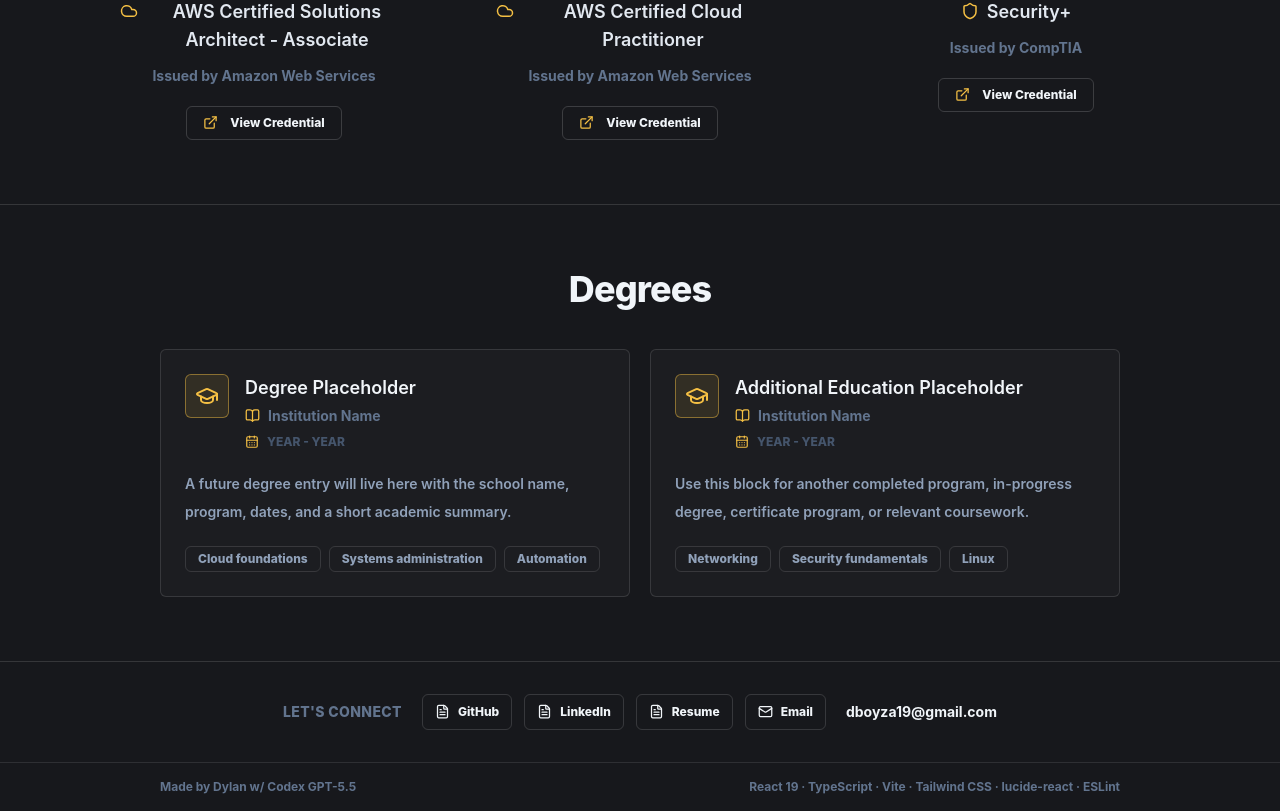
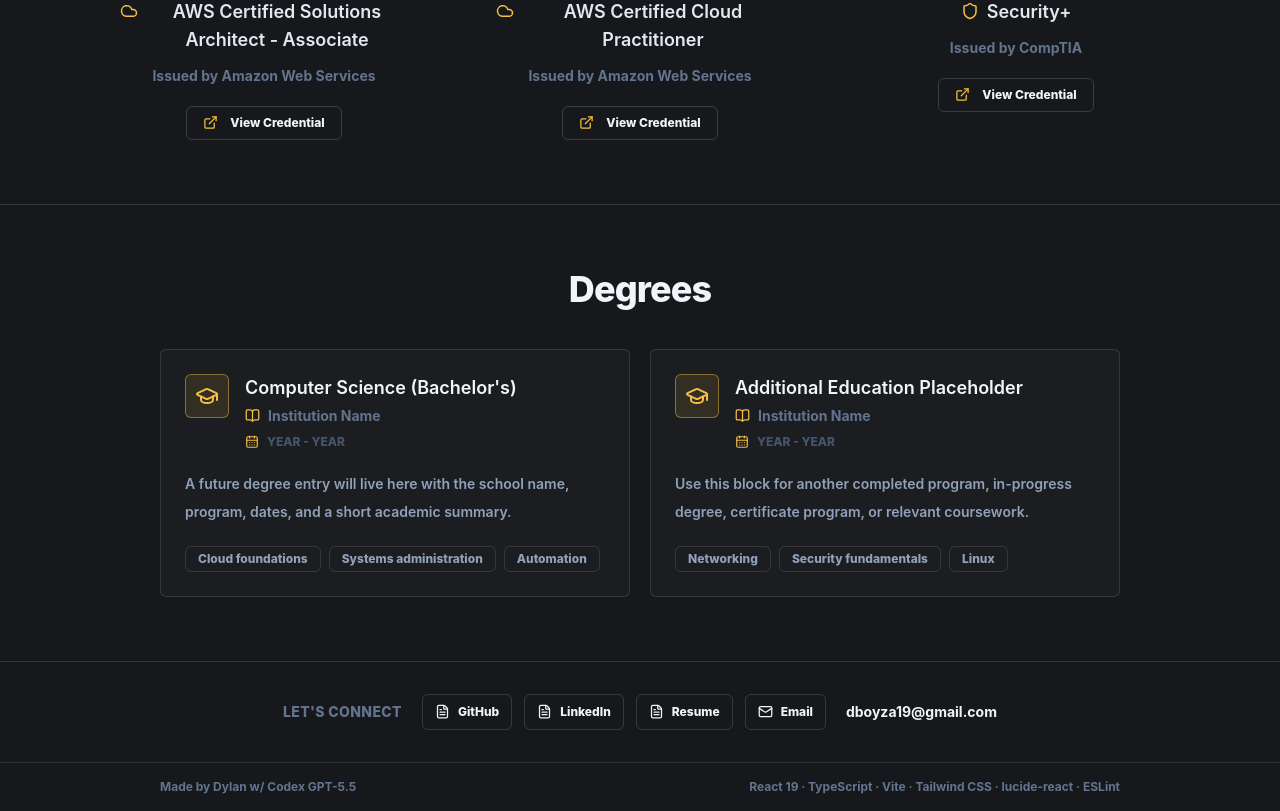
Before and after one commit to dboyza/portfolio-website, a React (Vite) app: page / in a window 1280 px wide. Shown: the part 3284-4095 px from the top of the page. Built offline with nearby package versions, Linux system fonts and the light colour scheme.

Commit message:
Update degree title

```diff
--- a/src/data/portfolio.ts
+++ b/src/data/portfolio.ts
@@ -185,7 +185,7 @@
 
 export const degrees: Degree[] = [
   {
-    title: 'Degree Placeholder',
+    title: "Computer Science (Bachelor's)",
     school: 'Institution Name',
     timeframe: 'Year - Year',
     description:
```
